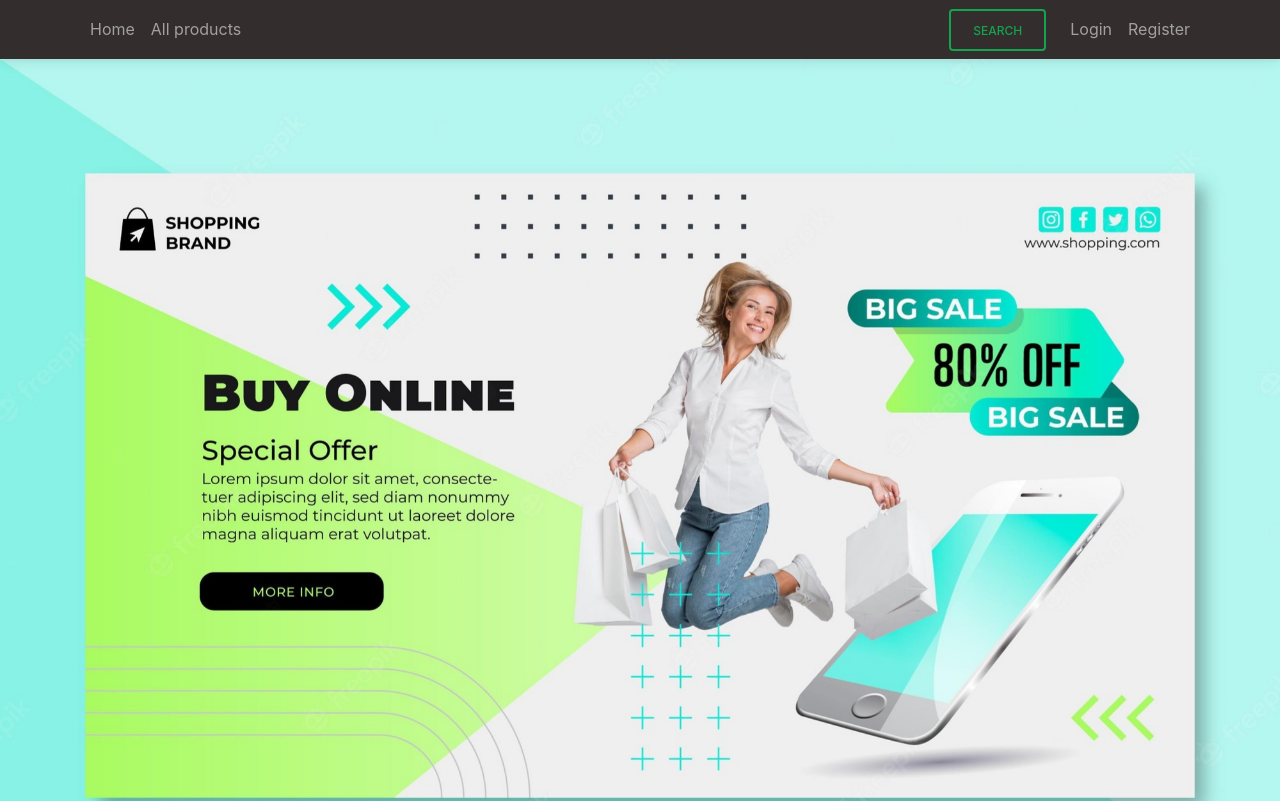
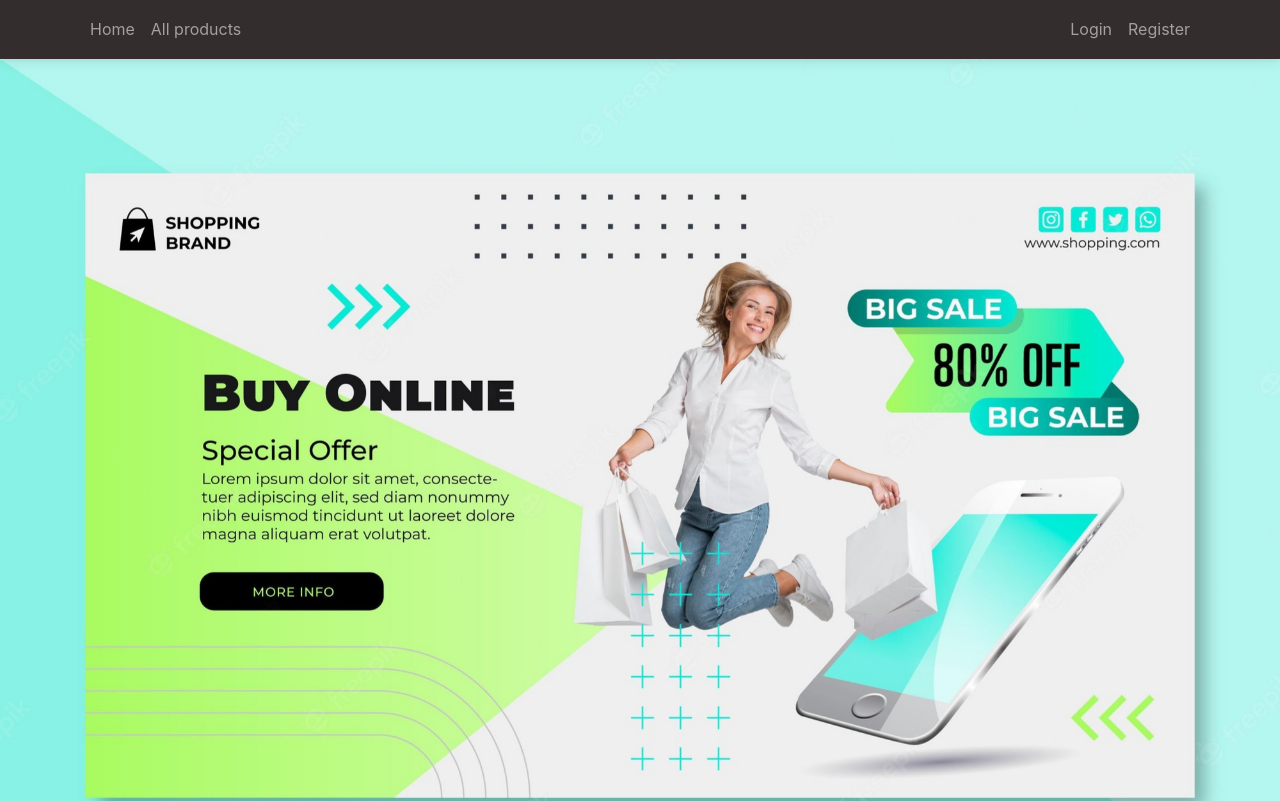
Before and after one commit to asif-bhai-xoss/asif-online-shop-client, a React (Create React App) app: page / in a window 1280 px wide. Shown: the top 801 px of the page. Built offline with nearby package versions, Linux system fonts and the light colour scheme.

Commit message:
fixed button

```diff
--- a/src/components/HF/Header.js
+++ b/src/components/HF/Header.js
@@ -157,7 +157,7 @@ const Header = (props) => {
               className="me-2"
               aria-label="Search"
             /> */}
-            <Button variant="outline-success">Search</Button>
+            {/* <Button variant="outline-success">Search</Button> */}
             <Nav
               className="me-auto ms-3 my-2 my-lg-0"
               style={{ maxHeight: "100px" }}
```
